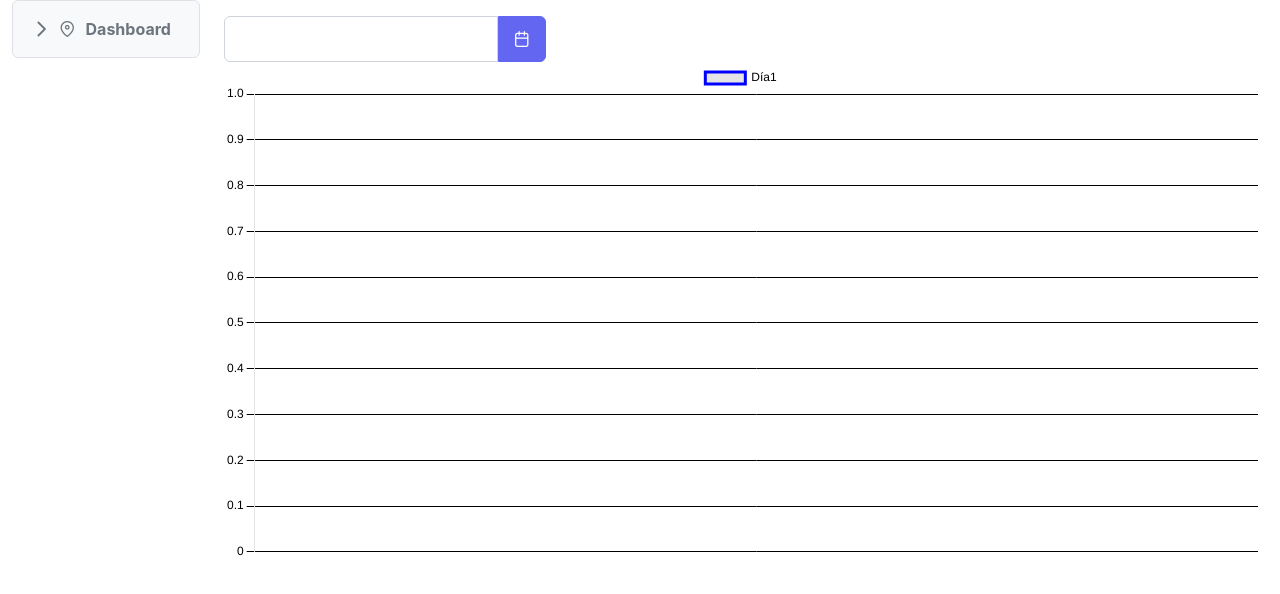
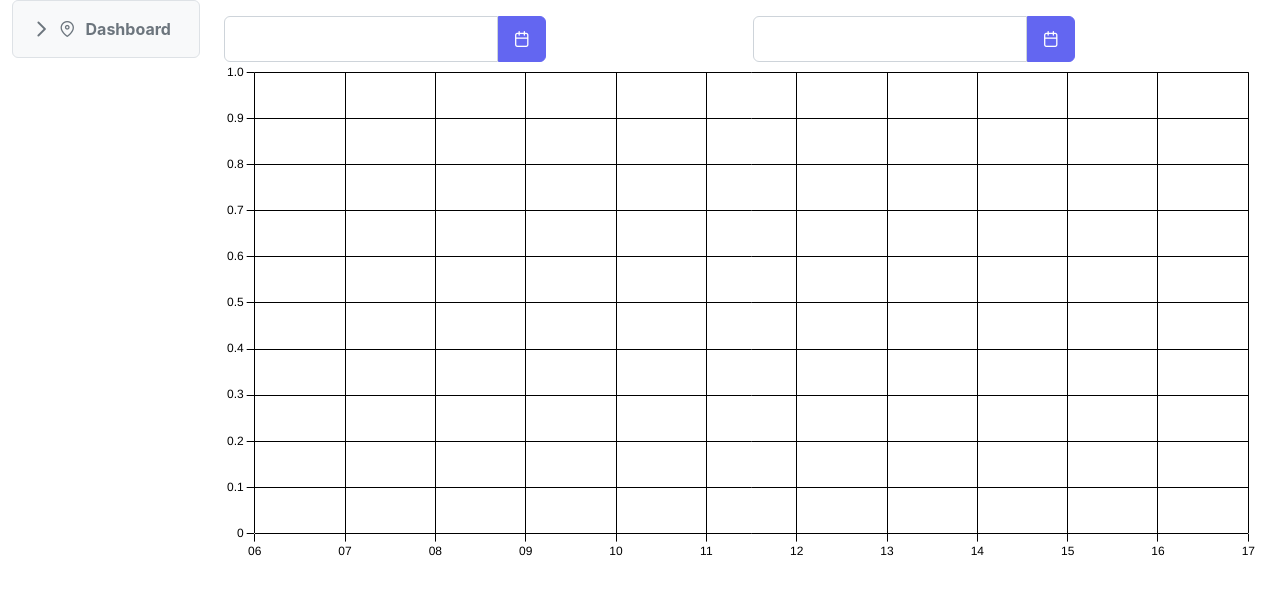
Before and after one commit to tecslab/axxonCustomizedDashboard, a React (Vite) app: page /dashboard/visitantes in a window 1280 px wide. Shown: the top 594 px of the page. Built offline with nearby package versions, Linux system fonts and the light colour scheme.

Commit message:
estructura data

```diff
--- a/src/pages/visitantes.jsx
+++ b/src/pages/visitantes.jsx
@@ -7,7 +7,11 @@ import { RestAPI } from "../utilities/restAPI"
 export default function Visitantes(props) {
   const restAPI = new RestAPI();
   const [date1, setDate1] = useState(null);
-  const [dataVisitors, setDataVisitors] = useState([]);
+  const [date2, setDate2] = useState(null);
+  const [dataLineChartVisitors, setDataLineChartVisitors] = useState({
+    labels: ["06", "07", "08", "09", "10", "11", "12", "13", "14", "15", "16", "17"],
+    datasets: []
+  });
 
   const onChangeDate1 = (e) =>{
     setDate1(e.value)
@@ -18,15 +22,31 @@ export default function Visitantes(props) {
 
     restAPI.getPeopleIn(initDate, finishDate)
     .then(data => {
-      setPeopleIn(data.events)
       let _peopleIn = data.events
       restAPI.getPeopleOut(initDate, finishDate)
         .then(data => {
-        setPeopleOut(data.events)
+        let _peopleOut = data.events
+        let visitorsTimeLine = getVisitors(mergeInTimeLine(_peopleIn, _peopleOut))
+        setDataLineChartVisitors(estructurarData(visitorsTimeLine))
+      })
+    })
+  }
+
+  const onChangeDate2 = (e) =>{
+    setDate2(e.value)
+    let formattedDate = dateInFormat(e.value)
+    let initDate = formattedDate.substring(0, 8) + 'T060000'
+    let finishDate = formattedDate.substring(0, 8) + 'T180000'
+
+    restAPI.getPeopleIn(initDate, finishDate)
+    .then(data => {
+      let _peopleIn = data.events
+      restAPI.getPeopleOut(initDate, finishDate)
+        .then(data => {
         let _peopleOut = data.events
 
         let visitorsTimeLine = getVisitors(mergeInTimeLine(_peopleIn, _peopleOut))
-        setVisitors(visitorsTimeLine)
+        setDataLineChartVisitors(estructurarData(visitorsTimeLine))
       })
     })
   }
@@ -62,7 +82,6 @@ export default function Visitantes(props) {
     }else{
       eventsTimeLine = [...eventsArray1, ...eventsArray2]
     }
-
     return eventsTimeLine
   }
 
@@ -80,41 +99,51 @@ export default function Visitantes(props) {
   const getVisitors = (eventsTimeline) => {
     //get the visitors timeline
     let visitorsTimeLine = [{hora: "06", visitors: 0}]
-    for (let i=0; i<eventsTimeLine.length; i++){
-      let hora = eventsTimeLine[i]["timestamp"].slice(9,11); // para tomar solo la hora
+    for (let i=0; i<eventsTimeline.length; i++){
+      let hora = eventsTimeline[i]["timestamp"].slice(9,11); // para tomar solo la hora
       let currentVisitorsCount = visitorsTimeLine[visitorsTimeLine.length-1]["visitors"] // última cuenta de visitantes
-      eventsTimeLine[i].type==="PeopleIn"?visitorsTimeLine.push({hora: hora, visitors: currentVisitorsCount++}):visitorsTimeLine.push({hora: hora, visitors: currentVisitorsCount--})
+      eventsTimeline[i].type==="PeopleIn"?visitorsTimeLine.push({hora: hora, visitors: currentVisitorsCount++}):visitorsTimeLine.push({hora: hora, visitors: currentVisitorsCount--})
     }
     return visitorsTimeLine
   }
 
 
   const parseDate = (dateString) =>{
+    // convert "YYYYMMDDThhmmss" to date
     const year = parseInt(dateString.substring(0, 4), 10);
     const month = parseInt(dateString.substring(4, 6), 10) - 1;
     const day = parseInt(dateString.substring(6, 8), 10);
     const hours = parseInt(dateString.substring(9, 11), 10);
     const minutes = parseInt(dateString.substring(11, 13), 10);
     const seconds = parseInt(dateString.substring(13, 15), 10);
-
     return new Date(year, month, day, hours, minutes, seconds);
   }
 
-  const estructurarData = (registros) => {
+  const estructurarData = (registros, dateIndex) => {
+    // dateIndex gives information about what date source was changed
     const labelsValueObj = {}
     // {label1: valueLabel1, label2: valueLabel2 ....}
-    // Cuenta cuantos eventos han acontecido(eje y) por cada una de las etiquetas(eje x)
+    // Counts how many events have been happened (axis y) for each label(axis x)
     for (let i = 0; i < registros.length; i++) {
       let label = registros[i]["hora"]
       labelsValueObj[label] = labelsValueObj[label] ? labelsValueObj[label] + 1 : 1;
     }
 
-    //Split in 2 array labels and their respective values
+    //Split in 2 arrays labels and their respective values
     let arrayLabels = []
     let arrayValues = []
     for (const [label, value] of Object.entries(labelsValueObj)) {
       arrayLabels.push(label)
       arrayValues.push(value)
+    }
+
+    let { datasets } = dataLineChartVisitors
+    datasets[dateIndex]= {
+      label: 'Día ' + (dateIndex + 1).toString(),
+      data: arrayValues,
+      fill: false,
+      borderColor: dateIndex===0?"blue":"red",
+      tension: 0.4
     }
 
     const data ={
@@ -170,14 +199,20 @@ export default function Visitantes(props) {
   return (
     <>
       <div className="row mt-3">
-        <div className="col-12">
+        <div className="col-6">
           <div className="card flex justify-content-center">
             <Calendar value={date1} onChange={(e) => onChangeDate1(e)} showIcon />
           </div>
         </div>
+        <div className="col-6">
+          <div className="card flex justify-content-center">
+            <Calendar value={date2} onChange={(e) => onChangeDate2(e)} showIcon />
+          </div>
+        </div>
+
         <div className="col-12">
           <div className="card">
-            <Chart type="line" data={estructurarData([])} options={options} />
+            <Chart type="line" data={dataLineChartVisitors} options={options} />
           </div>
         </div>
 
```
Also changed, not shown: 1 other file (tests, documents, lock files or other folders).
